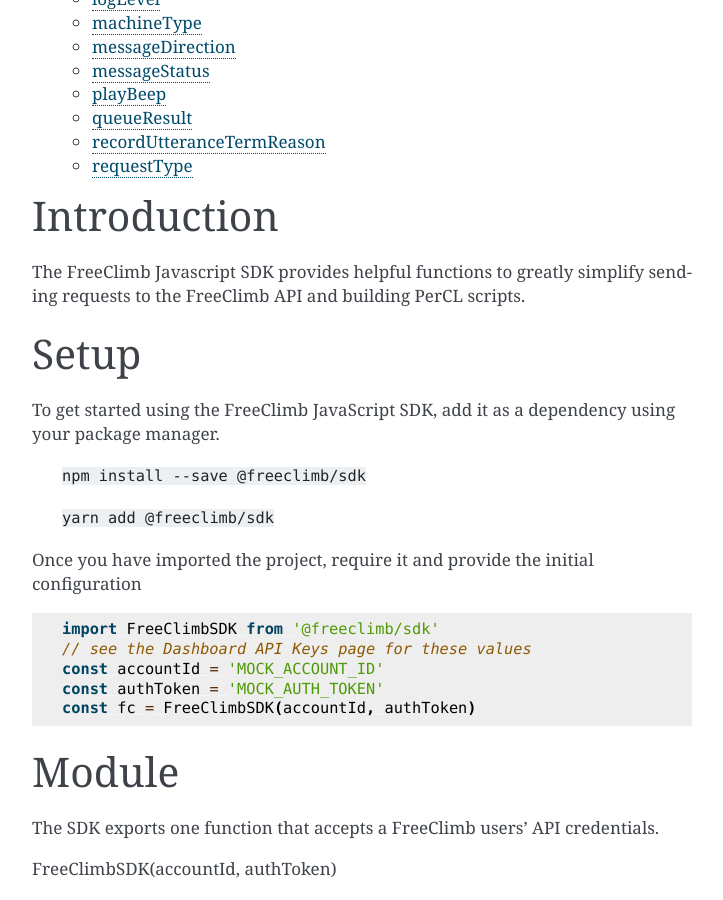
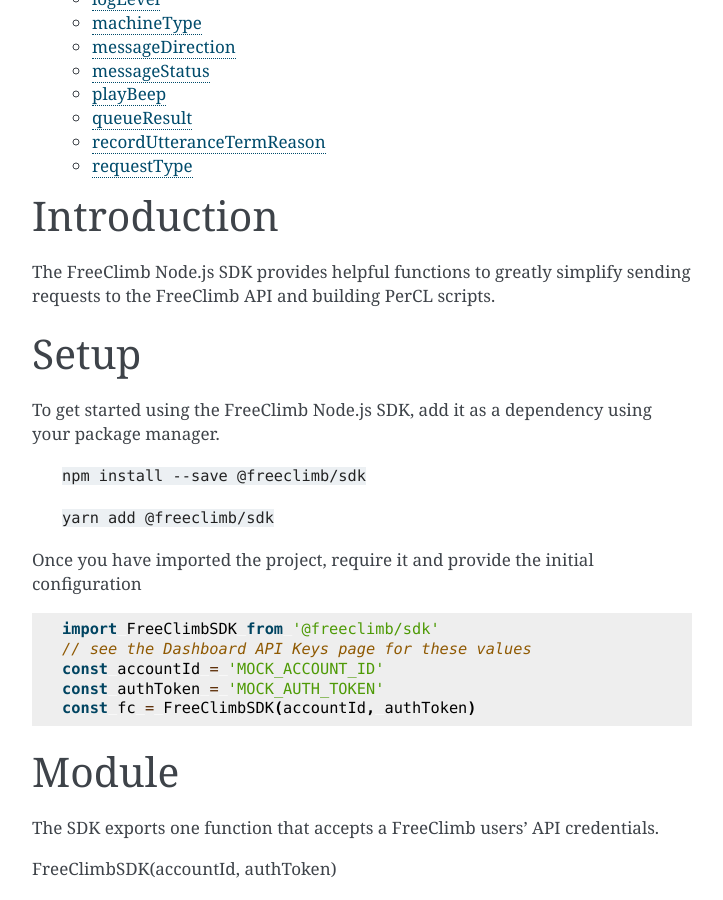
Before and after one commit to FreeClimbAPI/nodejs-sdk, a Sphinx documentation site: the page built from docs/source/index.rst, in a window 1280 px wide and 900 px high, scrolled down 981 px. Shown: the whole window, without its empty margins (388-1111 px from the left). Built offline with Sphinx 7.4.7, drawn with Linux system fonts in a browser that asks for light colours; some of the changed text lies outside the part shown.

Commit message:
Update Javascript to Node.js

```diff
--- a/docs/source/conf.py
+++ b/docs/source/conf.py
@@ -19,7 +19,7 @@
 
 # -- Project information -----------------------------------------------------
 
-project = u'FreeClimb JavaScript SDK'
+project = u'FreeClimb Node.js SDK'
 copyright = u'2018, FreeClimb Team'
 author = u'FreeClimb Team'
 
@@ -107,7 +107,7 @@
 # -- Options for HTMLHelp output ---------------------------------------------
 
 # Output file base name for HTML help builder.
-htmlhelp_basename = 'FreeClimbJavaScriptSDKdoc'
+htmlhelp_basename = 'FreeClimbNodejsSDKdoc'
 
 
 # -- Options for LaTeX output ------------------------------------------------
@@ -134,7 +134,7 @@
 # (source start file, target name, title,
 #  author, documentclass [howto, manual, or own class]).
 latex_documents = [
-    (master_doc, 'FreeClimbJavaScriptSDK.tex', u'FreeClimb JavaScript SDK Documentation',
+    (master_doc, 'FreeClimbNodejsSDK.tex', u'FreeClimb Node.js SDK Documentation',
      u'FreeClimb Team', 'manual'),
 ]
 
@@ -144,7 +144,7 @@
 # One entry per manual page. List of tuples
 # (source start file, name, description, authors, manual section).
 man_pages = [
-    (master_doc, 'FreeClimbjavascriptsdk', u'FreeClimb JavaScript SDK Documentation',
+    (master_doc, 'FreeClimbNodejssdk', u'FreeClimb Node.js SDK Documentation',
      [author], 1)
 ]
 
@@ -155,8 +155,8 @@
 # (source start file, target name, title, author,
 #  dir menu entry, description, category)
 texinfo_documents = [
-    (master_doc, 'FreeClimbJavaScriptSDK', u'FreeClimb JavaScript SDK Documentation',
-     author, 'FreeClimbJavaScriptSDK', 'One line description of project.',
+    (master_doc, 'FreeClimbNodejsSDK', u'FreeClimb Node.js SDK Documentation',
+     author, 'FreeClimbNodejsSDK', 'One line description of project.',
      'Miscellaneous'),
 ]
 
--- a/docs/source/index.rst
+++ b/docs/source/index.rst
@@ -1,4 +1,4 @@
-Welcome to FreeClimb JavaScript SDK's documentation!
+Welcome to FreeClimb Node.js SDK's documentation!
 =====================================================
 
 * :ref:`search`
@@ -15,12 +15,12 @@
 Introduction
 ============
 
-The FreeClimb Javascript SDK provides helpful functions to greatly simplify sending requests to the FreeClimb API and building PerCL scripts.
+The FreeClimb Node.js SDK provides helpful functions to greatly simplify sending requests to the FreeClimb API and building PerCL scripts.
 
 Setup
 =========
 
-To get started using the FreeClimb JavaScript SDK, add it as a dependency using your package manager.
+To get started using the FreeClimb Node.js SDK, add it as a dependency using your package manager.
 
     ``npm install --save @freeclimb/sdk``
 
```
Also changed, not shown: README.md (+5 -3 lines).
